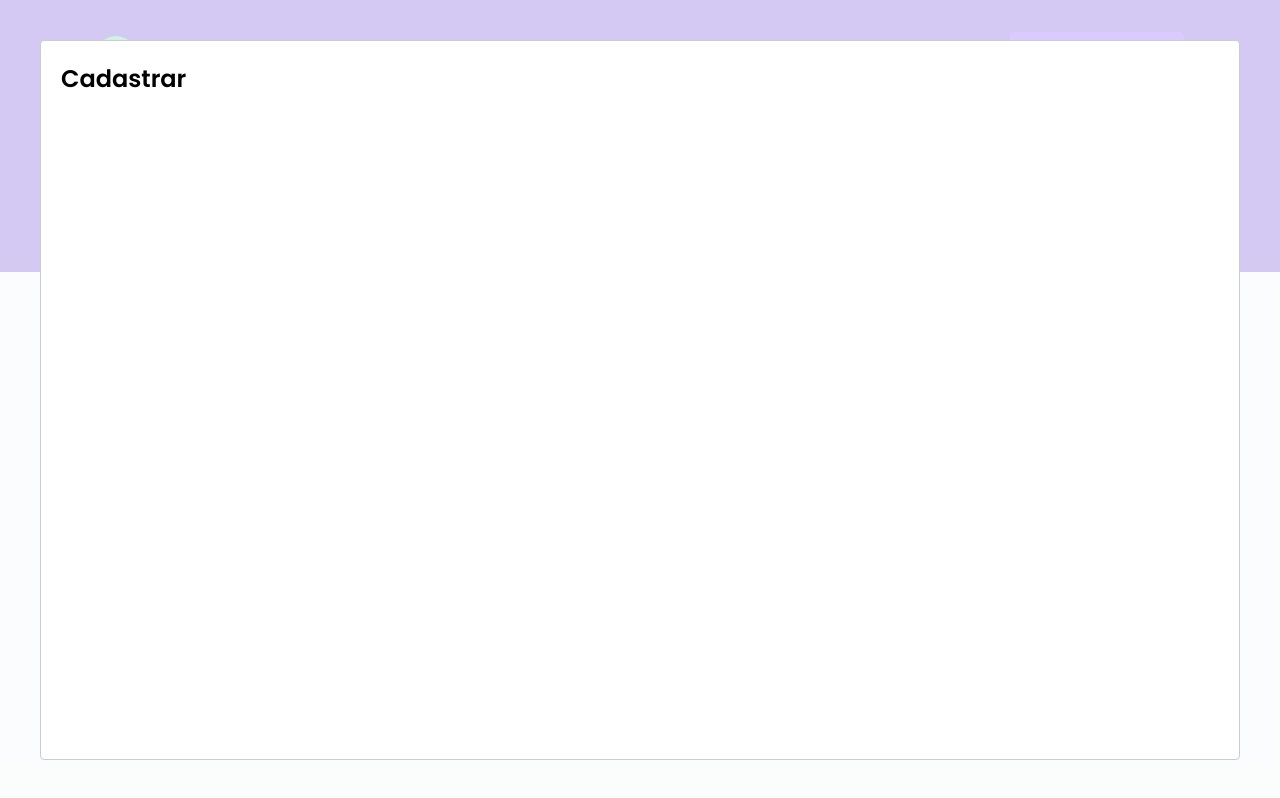
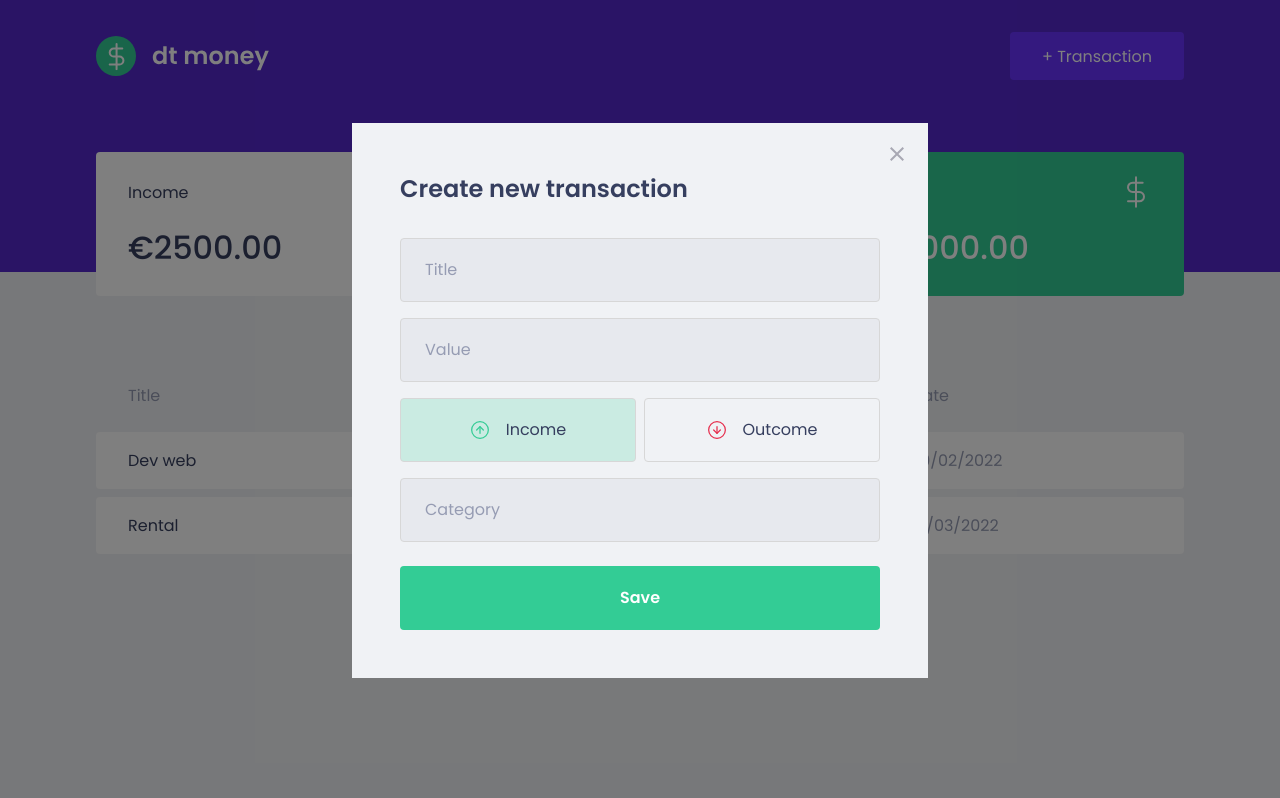
Before and after one commit to murillowelsi/rocketseat-ignite-dtmoney, a React (Create React App) app: page / in a window 1280 px wide. Both pictures are taken after a click on the button "+ Transaction". Built offline with nearby package versions, Linux system fonts and the light colour scheme; no server answers; what miragejs would draw is missing.

Commit message:
Created transaction type buttons and set colors

```diff
--- a/package.json
+++ b/package.json
@@ -6,6 +6,7 @@
     "@types/react-modal": "^3.13.1",
     "axios": "^0.27.2",
     "miragejs": "^0.1.45",
+    "polished": "^4.2.2",
     "react": "^18.2.0",
     "react-dom": "^18.2.0",
     "react-modal": "^3.15.1",
--- a/src/components/NewTransactionModal/index.tsx
+++ b/src/components/NewTransactionModal/index.tsx
@@ -1,17 +1,66 @@
+import { useState } from 'react'
 import Modal from 'react-modal'
+import closeImg from '../../assets/close.svg'
+import incomeImg from '../../assets/income.svg'
+import outcomeImg from '../../assets/outcome.svg'
+import { Container, RadioBox, TransactionTypeContainer } from './styles'
 
 interface NewTransactionModalProps {
-  isOpen: boolean;
+  isOpen: boolean
   onRequestClose: () => void
 }
 
-export function NewTransactionModal({ isOpen, onRequestClose }: NewTransactionModalProps) {
+export function NewTransactionModal({
+  isOpen,
+  onRequestClose,
+}: NewTransactionModalProps) {
+  const [type, setType] = useState('deposit')
+
   return (
     <Modal
-        isOpen={isOpen}
-        onRequestClose={onRequestClose}
+      isOpen={isOpen}
+      onRequestClose={onRequestClose}
+      overlayClassName="react-modal-overlay"
+      className="react-modal-content"
+    >
+      <button
+        type="button"
+        onClick={onRequestClose}
+        className="react-modal-close"
       >
-        <h2>Cadastrar</h2>
-      </Modal>
+        <img src={closeImg} alt="Close modal" />
+      </button>
+
+      <Container>
+        <h2>Create new transaction</h2>
+        <input placeholder="Title" />
+        <input type="number" placeholder="Value" />
+
+        <TransactionTypeContainer>
+          <RadioBox
+            type="button"
+            onClick={() => setType('deposit')}
+            isActive={type === 'deposit'}
+            activeColor="green"
+          >
+            <img src={incomeImg} alt="Income" />
+            <span>Income</span>
+          </RadioBox>
+
+          <RadioBox
+            type="button"
+            onClick={() => setType('withdraw')}
+            isActive={type === 'withdraw'}
+            activeColor="red"
+          >
+            <img src={outcomeImg} alt="Outcome" />
+            <span>Outcome</span>
+          </RadioBox>
+        </TransactionTypeContainer>
+
+        <input placeholder="Category" />
+        <button type="submit">Save</button>
+      </Container>
+    </Modal>
   )
 }
--- a/src/components/NewTransactionModal/styles.ts
+++ b/src/components/NewTransactionModal/styles.ts
@@ -1,3 +1,100 @@
-import styled from "styled-components";
+import styled from 'styled-components'
+import { darken, transparentize } from 'polished'
 
-export const Container = styled.div``
+export const Container = styled.form`
+  h2 {
+    color: var(--text-title);
+    font-size: 1, 5rem;
+    margin-bottom: 2rem;
+  }
+
+  input {
+    width: 100%;
+    padding: 0 1.5rem;
+    height: 4rem;
+    border-radius: 0.25rem;
+
+    border: 1px solid #d7d7d7;
+    background: #e7e9ee;
+
+    font-weight: 400;
+    font-size: 1rem;
+
+    &::placeholder {
+      color: var(--text-body);
+    }
+
+    & + input {
+      margin-top: 1rem;
+    }
+  }
+
+  button[type='submit'] {
+    width: 100%;
+    padding: 0 1.5rem;
+    height: 4rem;
+    background: var(--green);
+    color: #fff;
+    border-radius: 0.25rem;
+    border: 0;
+    font-size: 1rem;
+    margin-top: 1.5rem;
+    font-weight: 600;
+
+    transition: filter 0.2s;
+
+    &:hover {
+      filter: brightness(0.9);
+    }
+  }
+`
+
+export const TransactionTypeContainer = styled.div`
+  margin: 1rem 0;
+  display: grid;
+  grid-template-columns: 1fr 1fr;
+  gap: 0.5rem;
+`
+
+interface RadioBoxProps {
+  isActive: boolean
+  activeColor: 'green' | 'red'
+}
+
+const colors = {
+  red: '#E62E4D',
+  green: '#33CC95',
+}
+
+export const RadioBox = styled.button<RadioBoxProps>`
+  height: 4rem;
+  border: 1px solid #d7d7d7;
+  border-radius: 0.25rem;
+
+  background: ${(props) =>
+    props.isActive
+      ? transparentize(0.8, colors[props.activeColor])
+      : 'transparent'};
+
+  display: flex;
+  align-items: center;
+  justify-content: center;
+
+  transition: border-color 0.2s;
+
+  &:hover {
+    border-color: ${darken(0.1, '#d7d7d7')};
+  }
+
+  img {
+    width: 20px;
+    height: 20px;
+  }
+
+  span {
+    display: inline-block;
+    margin-left: 1rem;
+    font-size: 1rem;
+    color: var(--text-title);
+  }
+`
--- a/src/styles/globals.ts
+++ b/src/styles/globals.ts
@@ -53,4 +53,41 @@
     opacity: 0,6;
     cursor: not-allowed;
   }
+
+  .react-modal-overlay {
+    background: rgba(0, 0, 0, 0.5);
+
+    position: fixed;
+    top: 0;
+    bottom: 0;
+    left: 0;
+    right: 0;
+
+    display: flex;
+    align-items: center;
+    justify-content: center;
+  }
+
+  .react-modal-content {
+    width: 100%;
+    max-width: 576px;
+    background: var(--background);
+    padding: 3rem;
+    position: relative;
+    border-radius: 0,25rem;
+  }
+
+  .react-modal-close {
+    position: absolute;
+    right: 1.5rem;
+    top: 1.5rem;
+    border: 0;
+    background: transparent;
+
+    transition: filter 0.2s;
+
+    &:hover {
+      filter: brightness(0.8);
+    }
+  }
 `;
```
Also changed, not shown: 1 other file (tests, documents, lock files or other folders).
